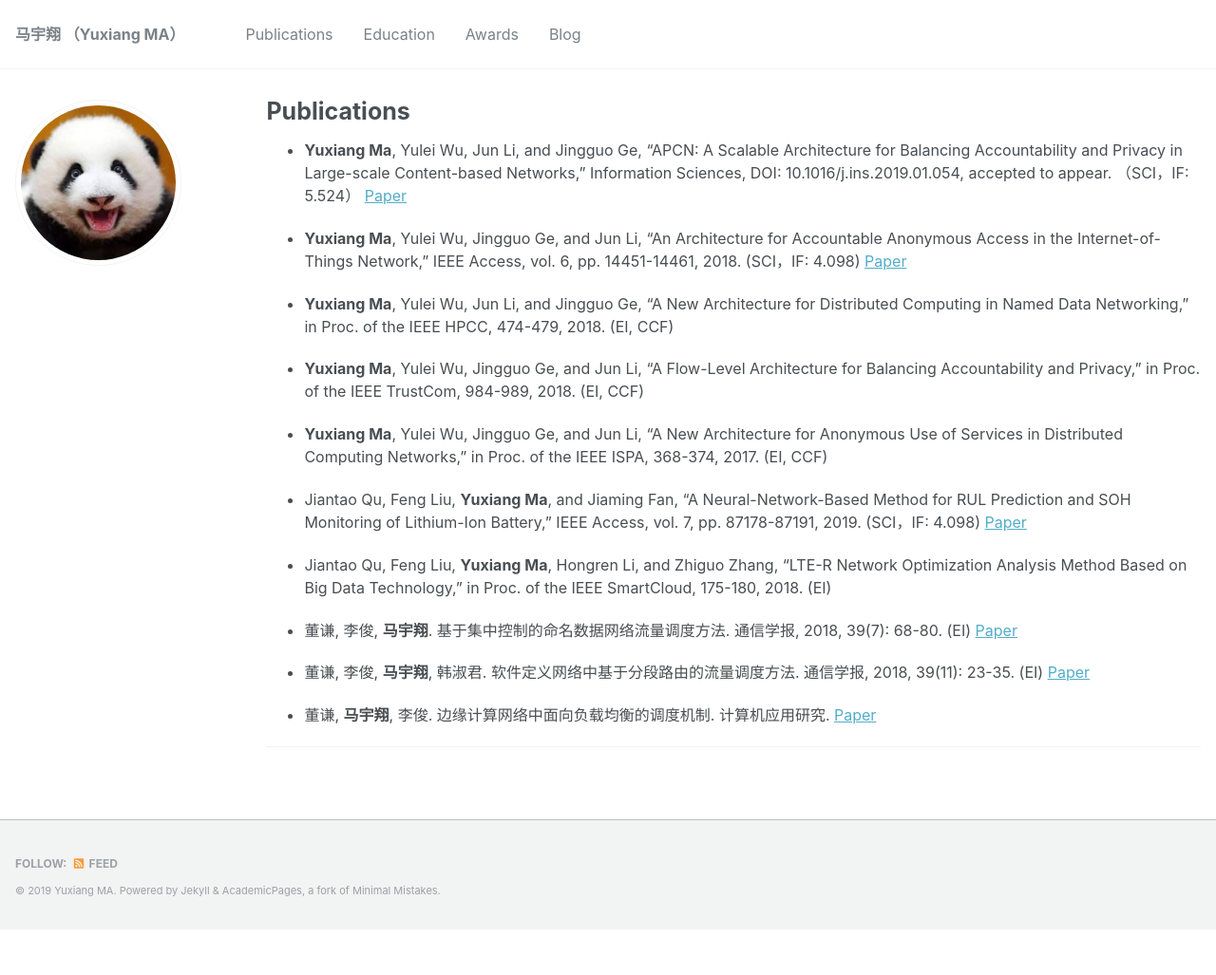
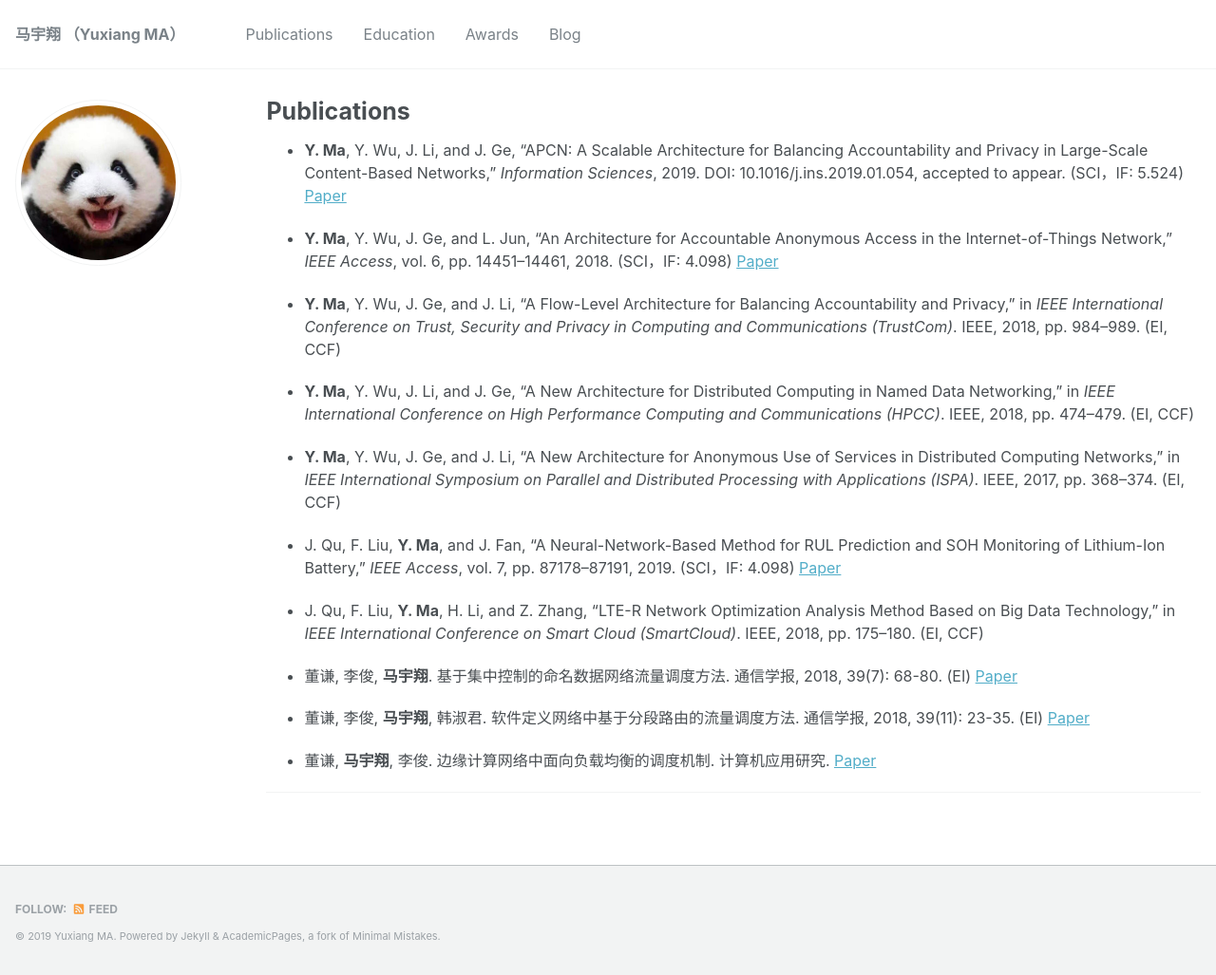
Before and after one commit to MaYuxiang/mayuxiang.github.io, a Jekyll site: the page built from _pages/publications.md, in a window 1280 px wide. Shown: the whole page at 95% size. Built offline with Jekyll 4.4.1, drawn with Linux system fonts in a browser that asks for light colours; before the commit the page ends 979 px from its top, so only the background shows below that.

Commit message:
Update
Update

```diff
--- a/_pages/publications.md
+++ b/_pages/publications.md
@@ -7,25 +7,24 @@ redirect_from:
   - /publications
 ---
 
-*  **Yuxiang Ma**, Yulei Wu, Jun Li, and Jingguo Ge, "APCN: A Scalable Architecture for Balancing Accountability and Privacy in Large-scale Content-based Networks," Information Sciences, DOI: 10.1016/j.ins.2019.01.054, accepted to appear.  （SCI，IF: 5.524）  [Paper](https://doi.org/10.1016/j.ins.2019.01.054)
+*  **Y. Ma**, Y. Wu, J. Li, and J. Ge, “APCN: A Scalable Architecture for Balancing Accountability and Privacy in Large-Scale Content-Based Networks,” *Information Sciences*, 2019. DOI: 10.1016/j.ins.2019.01.054, accepted to appear. (SCI，IF: 5.524) [Paper](https://doi.org/10.1016/j.ins.2019.01.054)
 
-*  **Yuxiang Ma**, Yulei Wu, Jingguo Ge, and Jun Li, "An Architecture for Accountable Anonymous Access in the Internet-of-Things Network," IEEE Access, vol. 6, pp. 14451-14461, 2018.  (SCI，IF: 4.098)  [Paper](https://ieeexplore.ieee.org/document/8292863/)
+*  **Y. Ma**, Y. Wu, J. Ge, and L. Jun, “An Architecture for Accountable Anonymous Access in the Internet-of-Things Network,” *IEEE Access*, vol. 6, pp. 14451–14461, 2018. (SCI，IF: 4.098) [Paper](https://ieeexplore.ieee.org/document/8292863/)
 
-*  **Yuxiang Ma**, Yulei Wu, Jun Li, and Jingguo Ge, "A New Architecture for Distributed Computing in Named Data Networking," in Proc. of the IEEE HPCC, 474-479, 2018.  (EI, CCF)
+*  **Y. Ma**, Y. Wu, J. Ge, and J. Li, “A Flow-Level Architecture for Balancing Accountability and Privacy,” in *IEEE International Conference on Trust, Security and Privacy in Computing and Communications (TrustCom)*. IEEE, 2018, pp. 984–989. (EI, CCF)
 
-*  **Yuxiang Ma**, Yulei Wu, Jingguo Ge, and Jun Li, "A Flow-Level Architecture for Balancing Accountability and Privacy," in Proc. of the IEEE TrustCom, 984-989, 2018.  (EI, CCF)
+*  **Y. Ma**, Y. Wu, J. Li, and J. Ge, “A New Architecture for Distributed Computing in Named Data Networking,” in *IEEE International Conference on High Performance Computing and Communications (HPCC)*. IEEE, 2018, pp. 474–479. (EI, CCF)
 
-*  **Yuxiang Ma**, Yulei Wu, Jingguo Ge, and Jun Li, "A New Architecture for Anonymous Use of Services in Distributed Computing Networks," in Proc. of the IEEE ISPA, 368-374, 2017.  (EI, CCF)
+*  **Y. Ma**, Y. Wu, J. Ge, and J. Li, “A New Architecture for Anonymous Use of Services in Distributed Computing Networks,” in *IEEE International Symposium on Parallel and Distributed Processing with Applications (ISPA)*.  IEEE, 2017, pp. 368–374. (EI, CCF)
 
-*  Jiantao Qu, Feng Liu, **Yuxiang Ma**, and Jiaming Fan, "A Neural-Network-Based Method for RUL Prediction and SOH Monitoring of Lithium-Ion Battery," IEEE Access, vol. 7, pp. 87178-87191, 2019.  (SCI，IF: 4.098)  [Paper](https://ieeexplore.ieee.org/document/8747502)
+*  J. Qu, F. Liu, **Y. Ma**, and J. Fan, “A Neural-Network-Based Method for RUL Prediction and SOH Monitoring of Lithium-Ion Battery,” *IEEE Access*, vol. 7, pp. 87178–87191, 2019. (SCI，IF: 4.098) [Paper](https://ieeexplore.ieee.org/document/8747502)
 
-*  Jiantao Qu, Feng Liu, **Yuxiang Ma**, Hongren Li, and Zhiguo Zhang, "LTE-R Network Optimization Analysis Method Based on Big Data Technology," in Proc. of the IEEE SmartCloud, 175-180, 2018.  (EI)
+*  J. Qu, F. Liu, **Y. Ma**, H. Li, and Z. Zhang, “LTE-R Network Optimization Analysis Method Based on Big Data Technology,” in *IEEE International Conference on Smart Cloud (SmartCloud)*. IEEE, 2018, pp. 175–180. (EI, CCF)
 
-*  董谦, 李俊, **马宇翔**. 基于集中控制的命名数据网络流量调度方法. 通信学报, 2018, 39(7): 68-80. (EI)  [Paper](http://www.infocomm-journal.com/txxb/CN/article/downloadArticleFile.do?attachType=PDF&id=167505)
+*  董谦, 李俊, **马宇翔**. 基于集中控制的命名数据网络流量调度方法. 通信学报, 2018, 39(7): 68-80. (EI) [Paper](http://www.infocomm-journal.com/txxb/CN/article/downloadArticleFile.do?attachType=PDF&id=167505)
 
-*  董谦, 李俊, **马宇翔**, 韩淑君. 软件定义网络中基于分段路由的流量调度方法. 通信学报, 2018, 39(11): 23-35. (EI)  [Paper](http://www.infocomm-journal.com/txxb/CN/article/downloadArticleFile.do?attachType=PDF&id=167868)
+*  董谦, 李俊, **马宇翔**, 韩淑君. 软件定义网络中基于分段路由的流量调度方法. 通信学报, 2018, 39(11): 23-35. (EI) [Paper](http://www.infocomm-journal.com/txxb/CN/article/downloadArticleFile.do?attachType=PDF&id=167868)
 
-*  董谦, **马宇翔**, 李俊. 边缘计算网络中面向负载均衡的调度机制. 计算机应用研究.  [Paper](http://www.arocmag.com/getarticle?aid=5672013f16d77421)
-
+*  董谦, **马宇翔**, 李俊. 边缘计算网络中面向负载均衡的调度机制. 计算机应用研究. [Paper](http://www.arocmag.com/getarticle?aid=5672013f16d77421)
 
 ---
```
